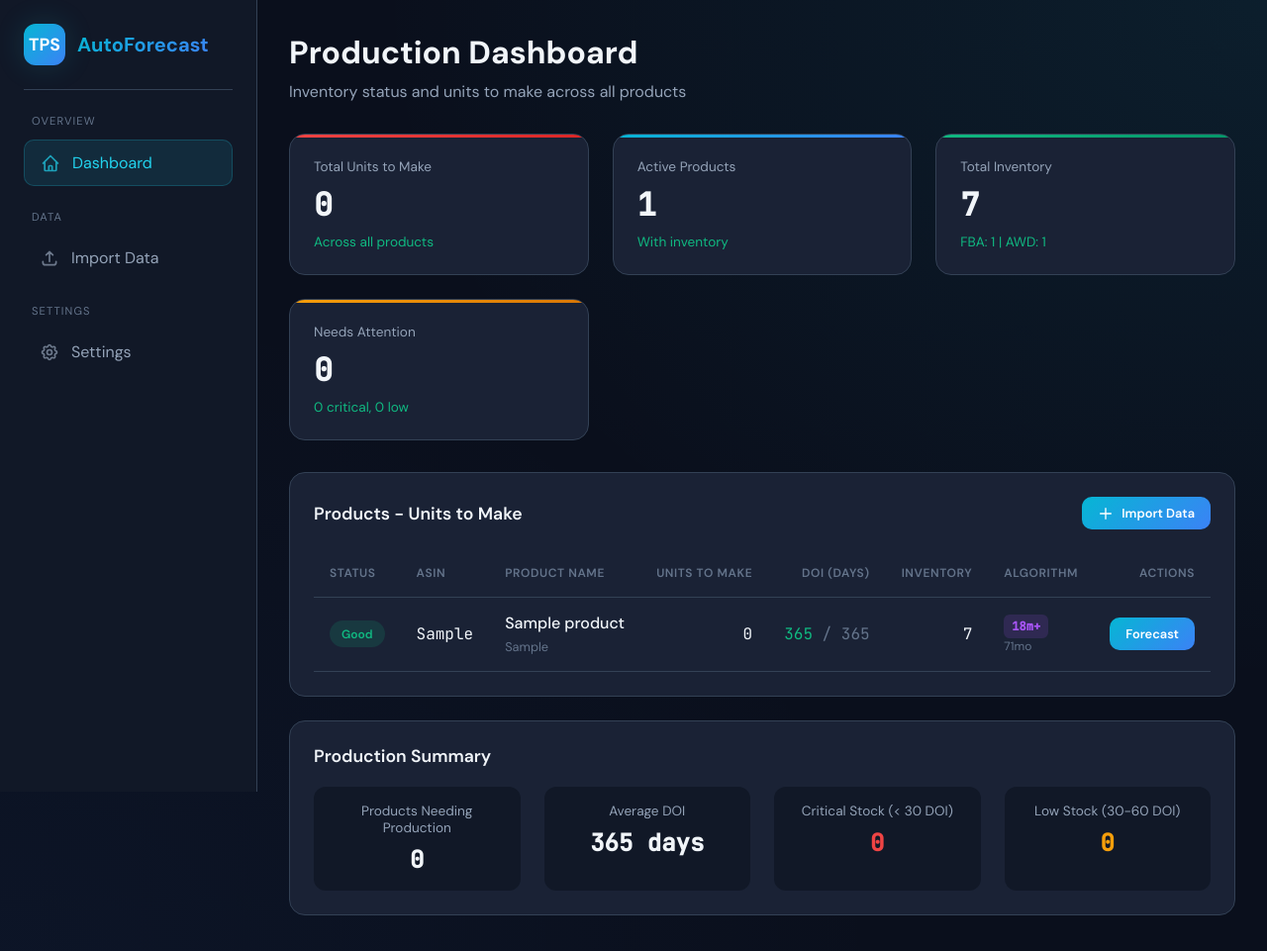
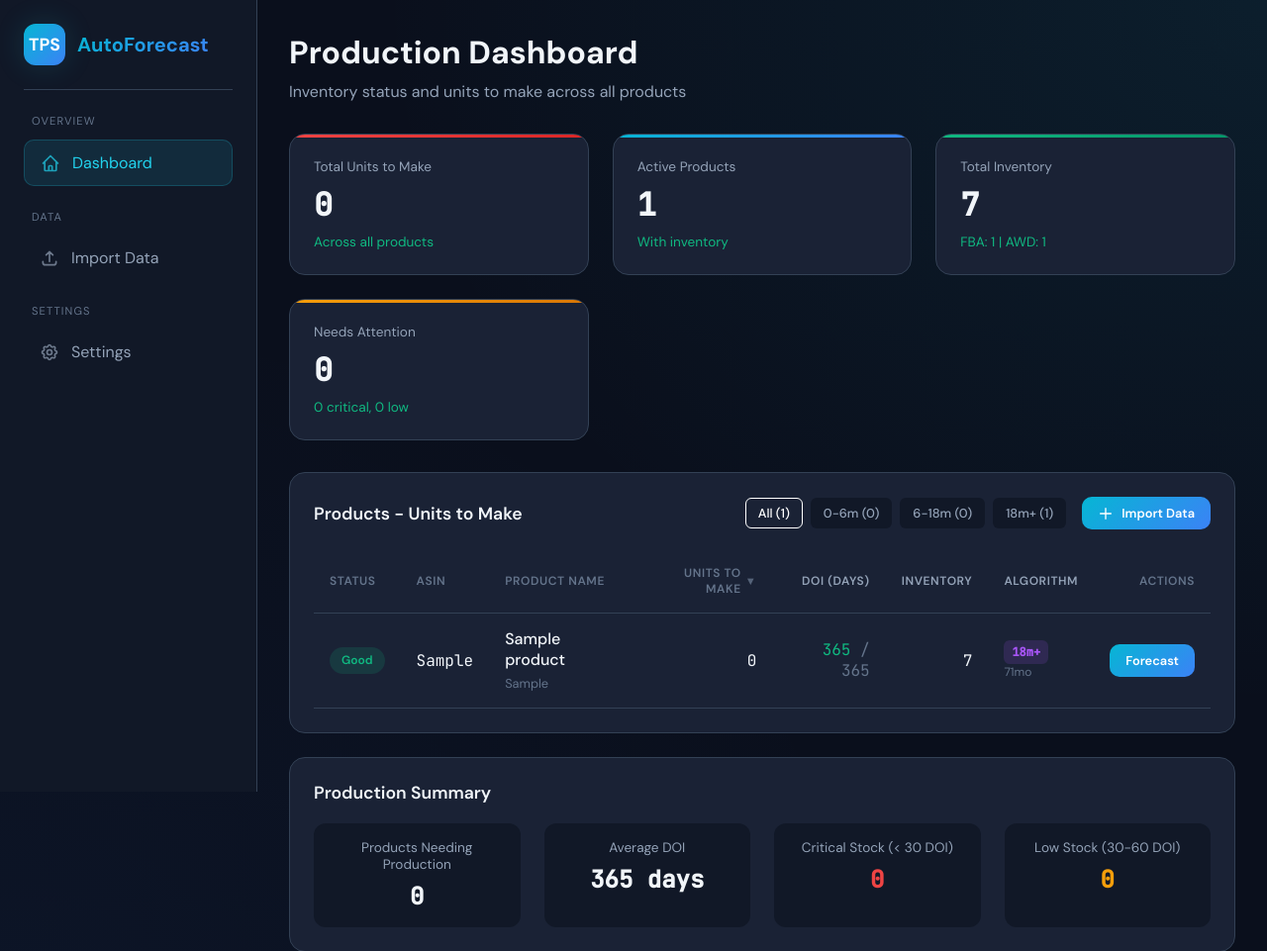
Before and after one commit to alexuswingz/forecast404, a Flask app: page / in a window 1280 px wide. Shown: the top 961 px of the page at 99% size. Run offline with Flask 3, Linux system fonts and the light colour scheme; tables that the repository leaves empty hold one stand-in row (values such as "Sample post").

Commit message:
Add DOI sorting and algorithm filter to dashboard

```diff
--- a/app/routes.py
+++ b/app/routes.py
@@ -30,6 +30,11 @@ api_bp = Blueprint('api', __name__)
 def index():
     """Dashboard home page with forecast summary"""
     from datetime import date
+
+    # Get sort and filter params
+    sort_by = request.args.get('sort', 'units_to_make')  # units_to_make, doi_total, inventory
+    sort_order = request.args.get('order', 'desc')  # asc, desc
+    filter_algo = request.args.get('algo', 'all')  # all, 0-6m, 6-18m, 18m+
 
     # Get products with inventory (active products)
     products_with_inventory = db.session.query(Product, Inventory)\
@@ -129,8 +134,20 @@ def index():
                 'age_months': int(product_age_months)
             })
 
-    # Sort by units_to_make (highest first)
-    product_forecasts.sort(key=lambda x: x['units_to_make'], reverse=True)
+    # Filter by algorithm if specified
+    if filter_algo != 'all':
+        product_forecasts = [p for p in product_forecasts if p['algorithm'] == filter_algo]
+
+    # Sort based on parameter
+    reverse_order = sort_order == 'desc'
+    if sort_by == 'doi_total':
+        product_forecasts.sort(key=lambda x: x['doi_total'], reverse=reverse_order)
+    elif sort_by == 'inventory':
+        product_forecasts.sort(key=lambda x: x['inventory'].total_inventory, reverse=reverse_order)
+    elif sort_by == 'age':
+        product_forecasts.sort(key=lambda x: x['age_months'], reverse=reverse_order)
+    else:  # default: units_to_make
+        product_forecasts.sort(key=lambda x: x['units_to_make'], reverse=reverse_order)
 
     # Get summary stats
     total_products = len(products_with_inventory)
@@ -144,6 +161,25 @@ def index():
     fba_total = latest_inventory[0] or 0
     awd_total = latest_inventory[1] or 0
 
+    # Count by algorithm
+    algo_counts = {'0-6m': 0, '6-18m': 0, '18m+': 0}
+    for p in products_with_inventory:
+        product = p[0]
+        sales_data = get_product_sales_data(product.id)
+        if sales_data:
+            first_sale = min(s.get('week_end') for s in sales_data if s.get('week_end'))
+            if first_sale:
+                if isinstance(first_sale, str):
+                    first_sale = datetime.strptime(first_sale, '%Y-%m-%d').date()
+                days_old = (today - first_sale).days
+                age_months = days_old / 30.44
+                if age_months < 6:
+                    algo_counts['0-6m'] += 1
+                elif age_months < 18:
+                    algo_counts['6-18m'] += 1
+                else:
+                    algo_counts['18m+'] += 1
+
     return render_template('index.html',
         product_forecasts=product_forecasts,
         total_products=total_products,
@@ -152,7 +188,11 @@ def index():
         fba_total=int(fba_total),
         awd_total=int(awd_total),
         critical_count=critical_count,
-        low_stock_count=low_stock_count
+        low_stock_count=low_stock_count,
+        sort_by=sort_by,
+        sort_order=sort_order,
+        filter_algo=filter_algo,
+        algo_counts=algo_counts
     )
 
 
--- a/app/templates/index.html
+++ b/app/templates/index.html
@@ -36,12 +36,33 @@
 <div class="card">
     <div class="card-header">
         <h2 class="card-title">Products - Units to Make</h2>
+        <div class="header-actions">
+            <!-- Algorithm Filter -->
+            <div class="filter-group">
+                <a href="?algo=all&sort={{ sort_by }}&order={{ sort_order }}"
+                   class="filter-btn {% if filter_algo == 'all' %}active{% endif %}">
+                    All ({{ algo_counts['0-6m'] + algo_counts['6-18m'] + algo_counts['18m+'] }})
+                </a>
+                <a href="?algo=0-6m&sort={{ sort_by }}&order={{ sort_order }}"
+                   class="filter-btn filter-0-6m {% if filter_algo == '0-6m' %}active{% endif %}">
+                    0-6m ({{ algo_counts['0-6m'] }})
+                </a>
+                <a href="?algo=6-18m&sort={{ sort_by }}&order={{ sort_order }}"
+                   class="filter-btn filter-6-18m {% if filter_algo == '6-18m' %}active{% endif %}">
+                    6-18m ({{ algo_counts['6-18m'] }})
+                </a>
+                <a href="?algo=18m%2B&sort={{ sort_by }}&order={{ sort_order }}"
+                   class="filter-btn filter-18m {% if filter_algo == '18m+' %}active{% endif %}">
+                    18m+ ({{ algo_counts['18m+'] }})
+                </a>
+            </div>
             <a href="{{ url_for('main.import_data') }}" class="btn btn-primary btn-sm">
                 <svg width="16" height="16" fill="none" stroke="currentColor" viewBox="0 0 24 24">
                     <path stroke-linecap="round" stroke-linejoin="round" stroke-width="2" d="M12 4v16m8-8H4"/>
                 </svg>
                 Import Data
             </a>
+        </div>
     </div>
 
     {% if product_forecasts %}
@@ -52,10 +73,38 @@
                     <th>Status</th>
                     <th>ASIN</th>
                     <th>Product Name</th>
-                    <th class="text-right">Units to Make</th>
-                    <th class="text-right">DOI (Days)</th>
-                    <th class="text-right">Inventory</th>
-                    <th>Algorithm</th>
+                    <th class="text-right sortable">
+                        <a href="?sort=units_to_make&order={% if sort_by == 'units_to_make' and sort_order == 'desc' %}asc{% else %}desc{% endif %}&algo={{ filter_algo }}" class="sort-link {% if sort_by == 'units_to_make' %}active{% endif %}">
+                            Units to Make
+                            {% if sort_by == 'units_to_make' %}
+                                <span class="sort-icon">{% if sort_order == 'desc' %}▼{% else %}▲{% endif %}</span>
+                            {% endif %}
+                        </a>
+                    </th>
+                    <th class="text-right sortable">
+                        <a href="?sort=doi_total&order={% if sort_by == 'doi_total' and sort_order == 'asc' %}desc{% else %}asc{% endif %}&algo={{ filter_algo }}" class="sort-link {% if sort_by == 'doi_total' %}active{% endif %}">
+                            DOI (Days)
+                            {% if sort_by == 'doi_total' %}
+                                <span class="sort-icon">{% if sort_order == 'desc' %}▼{% else %}▲{% endif %}</span>
+                            {% endif %}
+                        </a>
+                    </th>
+                    <th class="text-right sortable">
+                        <a href="?sort=inventory&order={% if sort_by == 'inventory' and sort_order == 'desc' %}asc{% else %}desc{% endif %}&algo={{ filter_algo }}" class="sort-link {% if sort_by == 'inventory' %}active{% endif %}">
+                            Inventory
+                            {% if sort_by == 'inventory' %}
+                                <span class="sort-icon">{% if sort_order == 'desc' %}▼{% else %}▲{% endif %}</span>
+                            {% endif %}
+                        </a>
+                    </th>
+                    <th class="sortable">
+                        <a href="?sort=age&order={% if sort_by == 'age' and sort_order == 'desc' %}asc{% else %}desc{% endif %}&algo={{ filter_algo }}" class="sort-link {% if sort_by == 'age' %}active{% endif %}">
+                            Algorithm
+                            {% if sort_by == 'age' %}
+                                <span class="sort-icon">{% if sort_order == 'desc' %}▼{% else %}▲{% endif %}</span>
+                            {% endif %}
+                        </a>
+                    </th>
                     <th class="text-right">Actions</th>
                 </tr>
             </thead>
@@ -198,5 +247,83 @@
         background: rgba(168, 85, 247, 0.15);
         color: #a855f7;
     }
+
+    /* Header actions */
+    .header-actions {
+        display: flex;
+        gap: 1rem;
+        align-items: center;
+        flex-wrap: wrap;
+    }
+
+    /* Filter buttons */
+    .filter-group {
+        display: flex;
+        gap: 0.5rem;
+        flex-wrap: wrap;
+    }
+    .filter-btn {
+        padding: 0.4rem 0.75rem;
+        border-radius: 6px;
+        font-size: 0.8rem;
+        font-weight: 500;
+        text-decoration: none;
+        color: var(--text-secondary);
+        background: var(--bg-secondary);
+        border: 1px solid transparent;
+        transition: all 0.2s;
+    }
+    .filter-btn:hover {
+        background: var(--bg-tertiary);
+        color: var(--text-primary);
+    }
+    .filter-btn.active {
+        background: var(--primary);
+        color: white;
+        border-color: var(--primary);
+    }
+    .filter-0-6m.active {
+        background: rgba(16, 185, 129, 0.2);
+        color: #10b981;
+        border-color: #10b981;
+    }
+    .filter-6-18m.active {
+        background: rgba(59, 130, 246, 0.2);
+        color: #3b82f6;
+        border-color: #3b82f6;
+    }
+    .filter-18m.active {
+        background: rgba(168, 85, 247, 0.2);
+        color: #a855f7;
+        border-color: #a855f7;
+    }
+
+    /* Sortable headers */
+    .sortable {
+        cursor: pointer;
+    }
+    .sort-link {
+        text-decoration: none;
+        color: var(--text-secondary);
+        display: flex;
+        align-items: center;
+        justify-content: flex-end;
+        gap: 0.25rem;
+        transition: color 0.2s;
+    }
+    .sort-link:hover {
+        color: var(--primary);
+    }
+    .sort-link.active {
+        color: var(--primary);
+        font-weight: 600;
+    }
+    .sort-icon {
+        font-size: 0.7rem;
+        opacity: 0.8;
+    }
+    th.sortable:hover {
+        background: rgba(34, 211, 238, 0.1);
+    }
 </style>
 {% endblock %}
```
Lines whose indentation alone changed are shown as unchanged.
